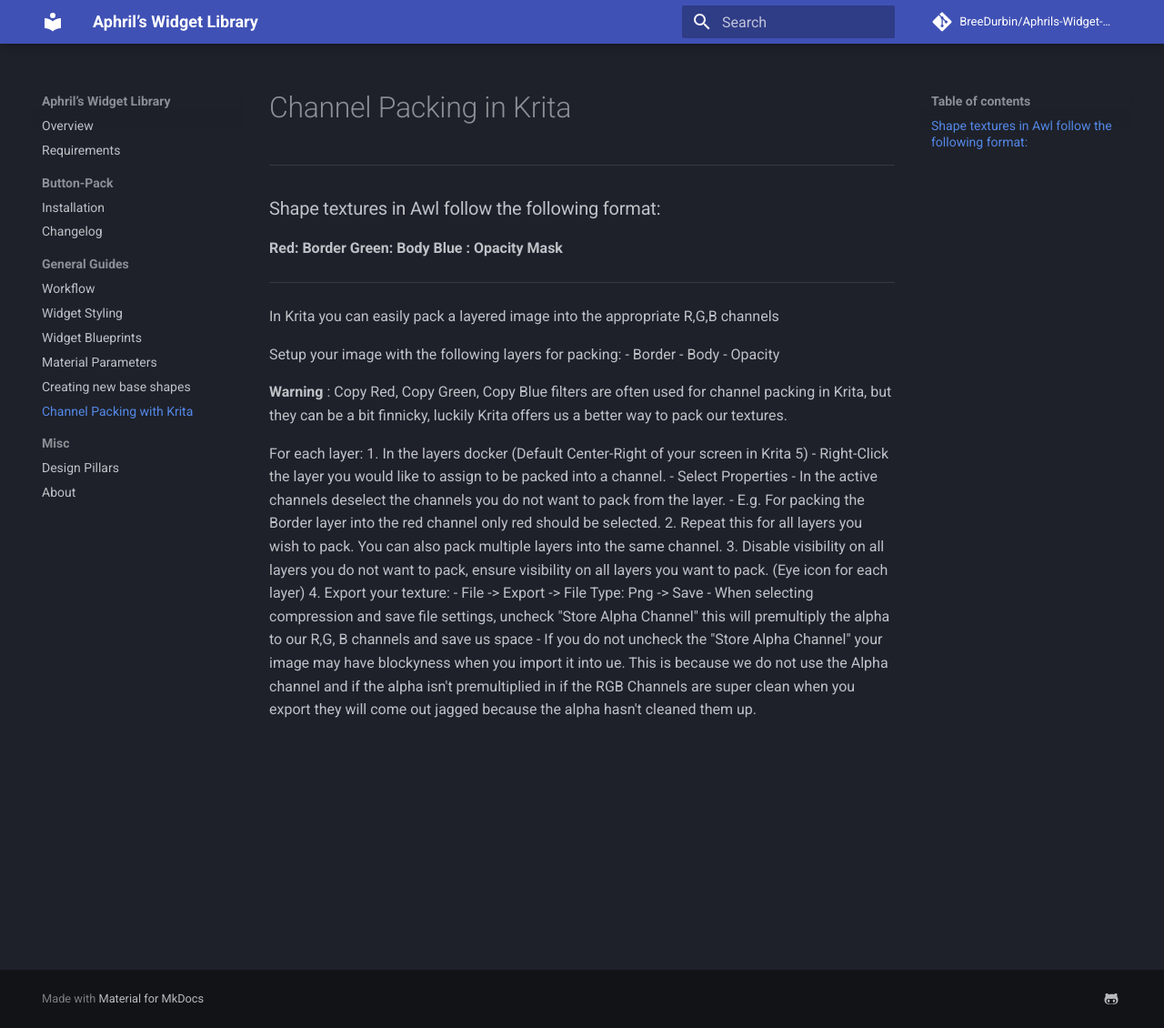
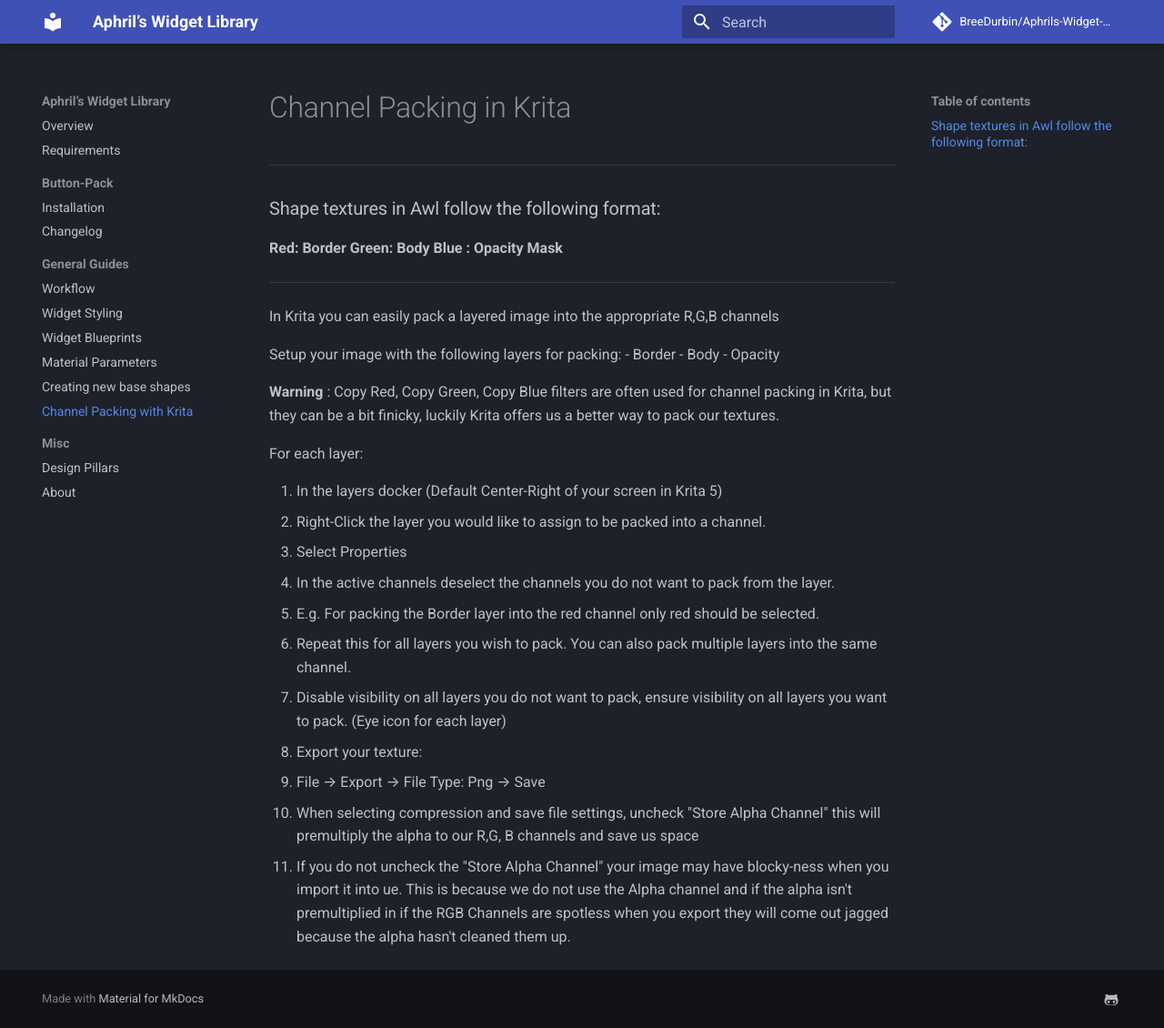
Before and after one commit to BreeDurbin/Aphrils-Widget-Library, an MkDocs documentation site: the page built from docs/general-guides/channel-packing.md, in a window 1280 px wide and 1130 px high. Shown: the whole window at 91% size. Built offline with MkDocs 1.6.1 and Material for MkDocs 9.7.7, drawn with Linux system fonts in a browser that asks for light colours; comment, search, counter and statistics services are not loaded.

Commit message:
Yet more docs

```diff
--- a/docs/general-guides/channel-packing.md
+++ b/docs/general-guides/channel-packing.md
@@ -18,9 +18,10 @@
   - Opacity
 
 **Warning** : Copy Red, Copy Green, Copy Blue filters are often used for channel packing in Krita,
-but they can be a bit finnicky, luckily Krita offers us a better way to pack our textures.
+but they can be a bit finicky, luckily Krita offers us a better way to pack our textures.
 
 For each layer:
+
 1. In the layers docker (Default Center-Right of your screen in Krita 5)
   - Right-Click the layer you would like to assign to be packed into a channel.
   - Select Properties
@@ -29,8 +30,8 @@
 2. Repeat this for all layers you wish to pack. You can also pack multiple layers into the same channel.
 3. Disable visibility on all layers you do not want to pack, ensure visibility on all layers you want to pack. (Eye icon for each layer)
 4. Export your texture:
-   - File -> Export -> File Type: Png -> Save
+   - File → Export → File Type: Png → Save
    - When selecting compression and save file settings, uncheck "Store Alpha Channel" this will premultiply the alpha to our R,G, B channels and save us space
-   - If you do not uncheck the "Store Alpha Channel" your image may have blockyness when you import it into ue.
-     This is because we do not use the Alpha channel and if the alpha isn't premultiplied in if the RGB Channels are super clean when you export they will come out
+   - If you do not uncheck the "Store Alpha Channel" your image may have blocky-ness when you import it into ue.
+     This is because we do not use the Alpha channel and if the alpha isn't premultiplied in if the RGB Channels are spotless when you export they will come out
      jagged because the alpha hasn't cleaned them up.
```
Also changed, not shown: site/404.html, site/button-pack/button-pack-installation/index.html, site/button-pack/changelog/index.html, site/general-guides/channel-packing/index.html, site/general-guides/creating-new-shape-textures/index.html, site/general-guides/material-parameters/index.html, site/general-guides/widget-blueprints/index.html, site/general-guides/widget-styling/index.html, site/general-guides/workflow/index.html, site/index.html, site/misc/about/index.html, site/misc/design-pillars/index.html, site/requirements/index.html, site/search/search_index.json.
